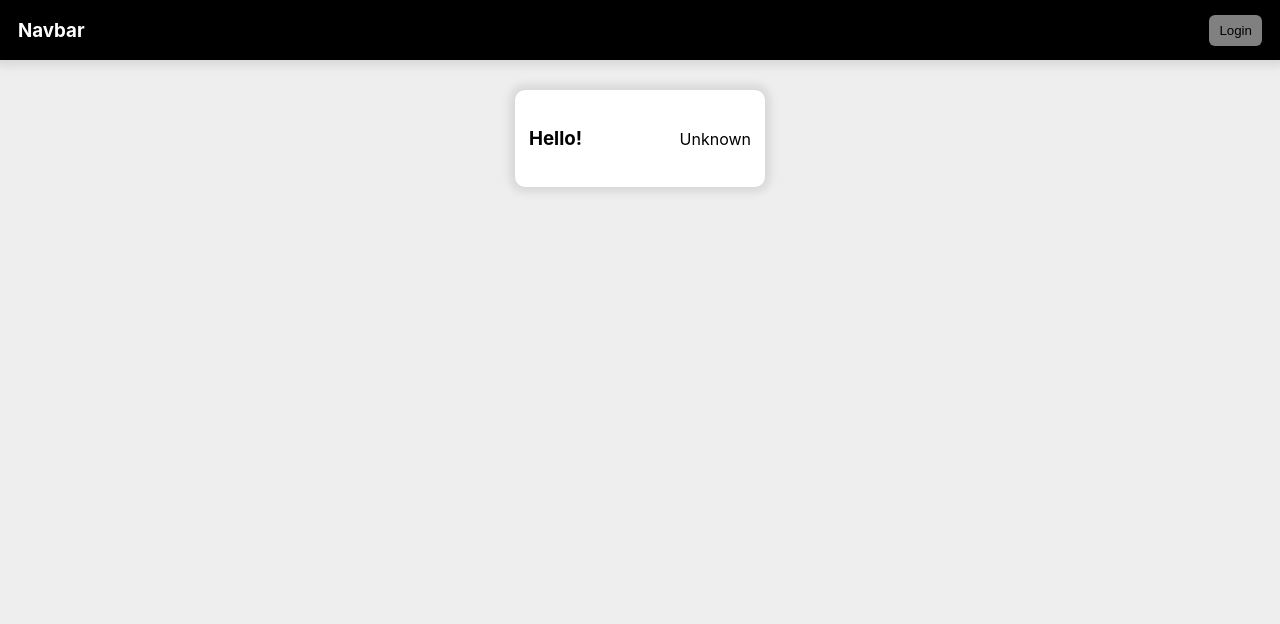
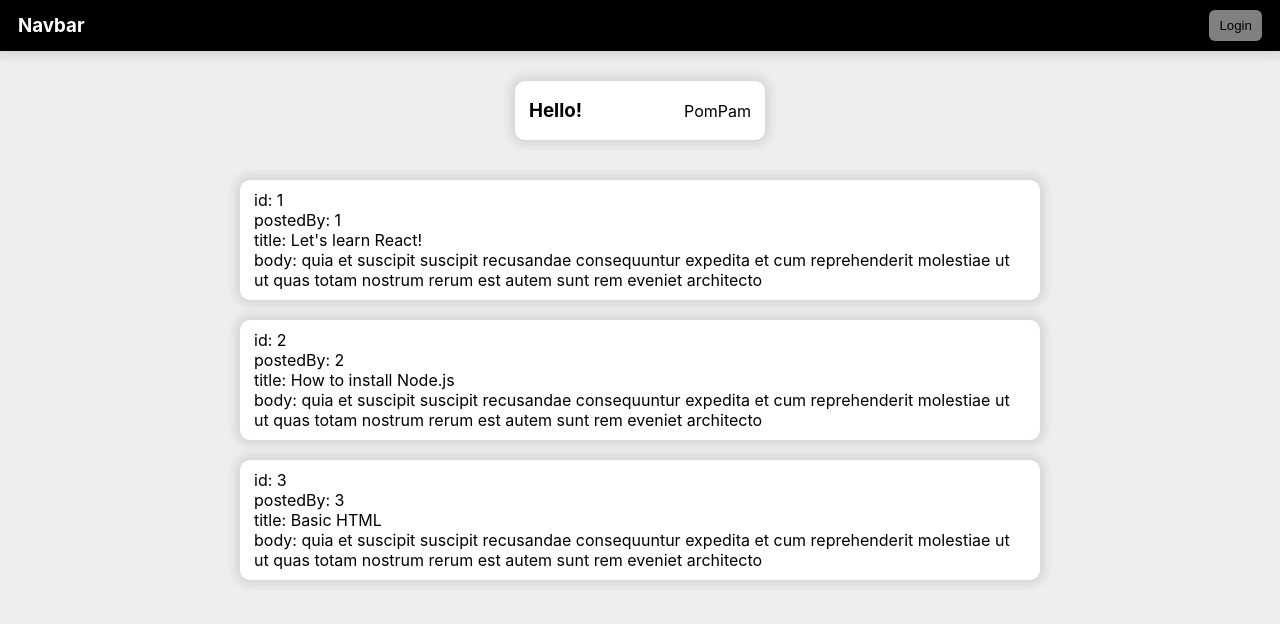
Before and after one commit to thanchita/my-first-react-app, a React (Vite) app: page / in a window 1280 px wide. Shown: the top 624 px of the page. Built offline with nearby package versions, Linux system fonts and the light colour scheme.

Commit message:
demo event handler

```diff
--- a/src/App.css
+++ b/src/App.css
@@ -4,3 +4,10 @@
   align-items: center;
   gap: 30px;
 }
+
+.feed-container {
+  display: flex;
+  flex-direction: column;
+  max-width: 800px;
+  width: 100%;
+}
--- a/src/App.tsx
+++ b/src/App.tsx
@@ -1,12 +1,40 @@
 import './App.css'
 import Greeting from './components/Greeting'
 import Navbar from './components/Navbar'
+import { PostDTO } from './types/dto'
+import Post from './components/Post'
+
+const posts: PostDTO[] = [
+  {
+    id: 1,
+    userId: 1,
+    title: "Let's learn React!",
+    body: 'quia et suscipit\nsuscipit recusandae consequuntur expedita et cum\nreprehenderit molestiae ut ut quas totam\nnostrum rerum est autem sunt rem eveniet architecto',
+  },
+  {
+    id: 2,
+    userId: 2,
+    title: 'How to install Node.js',
+    body: 'quia et suscipit\nsuscipit recusandae consequuntur expedita et cum\nreprehenderit molestiae ut ut quas totam\nnostrum rerum est autem sunt rem eveniet architecto',
+  },
+  {
+    id: 3,
+    userId: 3,
+    title: 'Basic HTML',
+    body: 'quia et suscipit\nsuscipit recusandae consequuntur expedita et cum\nreprehenderit molestiae ut ut quas totam\nnostrum rerum est autem sunt rem eveniet architecto',
+  },
+]
 
 function App() {
   return (
     <div className="App">
       <Navbar />
-      <Greeting name="PomPam" greetingMsg="Hello!" isLoggedIn={false} />
+      <Greeting name="PomPam" greetingMsg="Hello!" isLoggedIn={true} />
+      <div className="feed-container">
+        {posts.map((post) => {
+          return <Post key={post.id} post={post} />
+        })}
+      </div>
     </div>
   )
 }
--- a/src/components/Navbar.module.css
+++ b/src/components/Navbar.module.css
@@ -1,5 +1,5 @@
 .nav {
-  padding: 0px 18px;
+  padding: 10px 18px;
   width: 100%;
   box-sizing: border-box;
   background-color: black;
@@ -20,4 +20,5 @@
 
 .button:hover {
   background-color: white;
+  cursor: pointer;
 }
--- /dev/null
+++ b/src/components/Post.module.css
@@ -0,0 +1,11 @@
+.post {
+  width: 100%;
+  height: auto;
+  padding: 10px 14px;
+  margin: 10px 0;
+  box-sizing: border-box;
+  box-shadow: 0 0 10px 5px rgb(0 0 0 / 0.1);
+
+  background-color: white;
+  border-radius: 10px;
+}
--- /dev/null
+++ b/src/components/Post.tsx
@@ -0,0 +1,21 @@
+import { PostDTO } from '../types/dto'
+import classes from './Post.module.css'
+
+interface IPostProps {
+  post: PostDTO
+}
+
+const Post = ({ post }: IPostProps) => {
+  const handleClick = (id: number) => {
+    alert(`clicked ${id}`)
+  }
+  return (
+    <div onClick={() => handleClick(post.id)} className={classes.post}>
+      <p>id: {post.id}</p>
+      <p>postedBy: {post.userId}</p>
+      <p>title: {post.title}</p>
+      <p>body: {post.body}</p>
+    </div>
+  )
+}
+export default Post
--- a/src/index.css
+++ b/src/index.css
@@ -1,3 +1,7 @@
+* {
+  margin: 0;
+}
+
 body {
   margin: 0;
   background-color: #eee;
--- /dev/null
+++ b/src/types/dto.ts
@@ -0,0 +1,6 @@
+export interface PostDTO {
+  id: number
+  userId: number
+  title: string
+  body: string
+}
```
